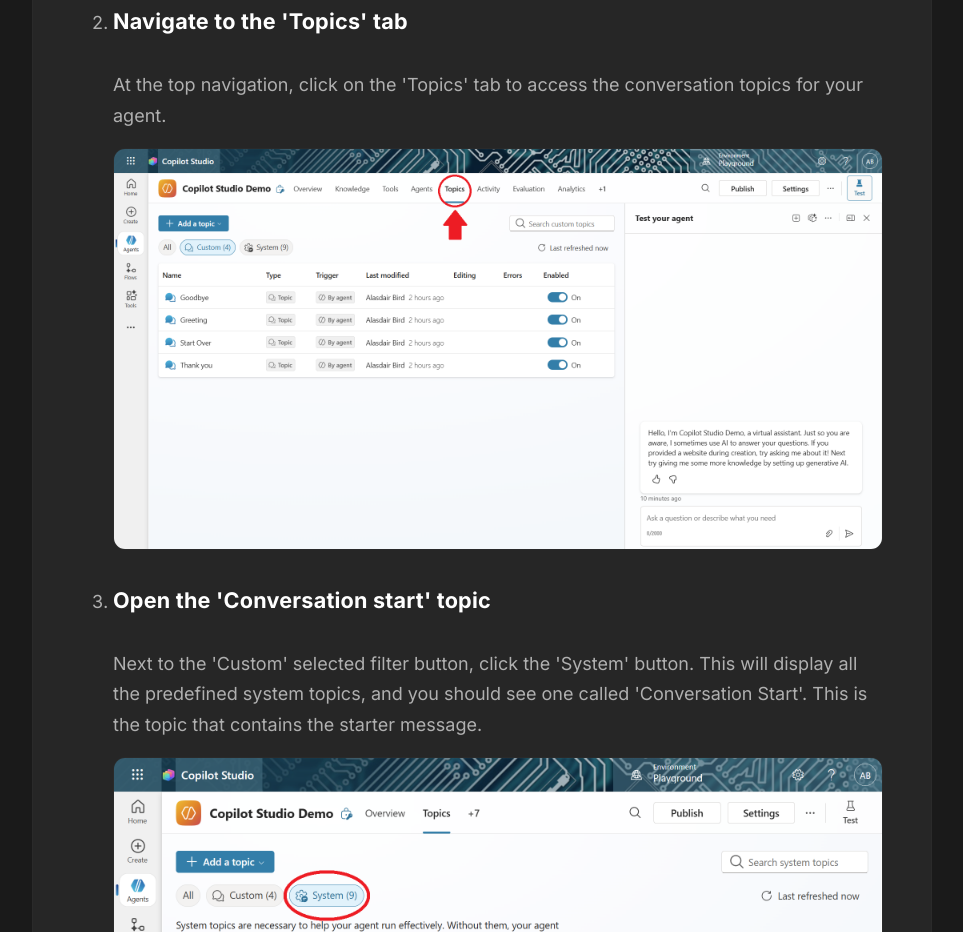
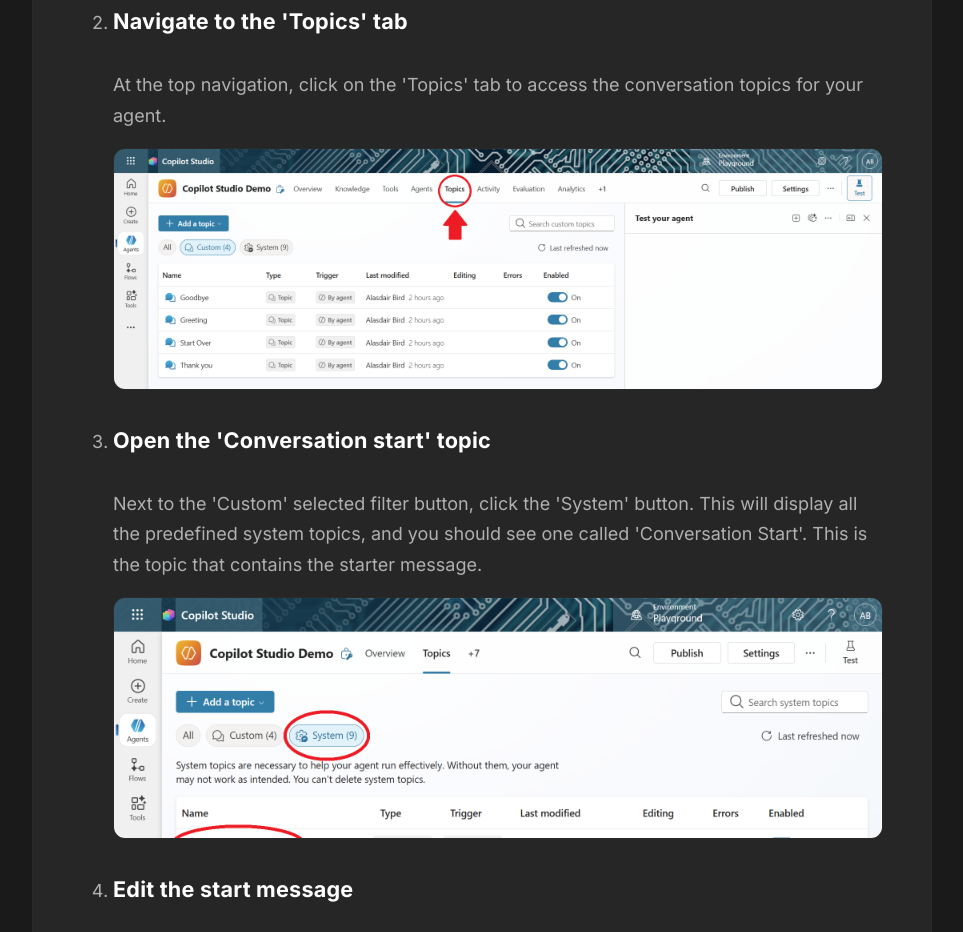
Before and after one commit to AliB365/AliB365.github.io, a website with bundled scripts: page posts/custom-start-message-copilot-studio.html in a window 1280 px wide. Shown: the part 2332-3264 px from the top of the page, without its empty margins (158-1121 px from the left). Built offline with nearby package versions, Linux system fonts and the light colour scheme; no server answers.

Commit message:
Set 2nd and 3rd images to 30% vertical crop

```diff
--- a/assets/css/style.css
+++ b/assets/css/style.css
@@ -631,7 +631,7 @@
 /* Specific cropping for different images */
 .article-image-step.crop-top {
     object-position: top;
-    max-height: 400px;
+    max-height: 30vh;
 }
 
 .article-image-step.crop-bottom {
```
